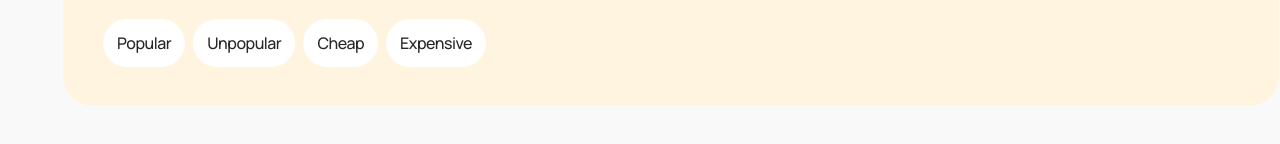
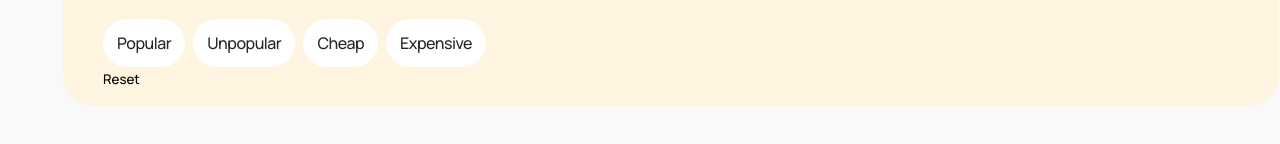
Before and after one commit to AlexandraKhalimon/pet-love-app, a Next.js app: page /notices in a window 1280 px wide. Shown: the part 414-558 px from the top of the page. Built offline with nearby package versions, Linux system fonts and the light colour scheme; no server answers.

Commit message:
feat(notices-filters): implement reset filters button

```diff
--- a/components/NoticesFilters/NoticesFilters.tsx
+++ b/components/NoticesFilters/NoticesFilters.tsx
@@ -41,7 +41,7 @@ export default function NoticesFilters({
   types,
   locations,
 }: Props) {
-  const { register, control, setValue } = useForm<FiltersFormValues>({
+  const { register, control, setValue, reset } = useForm<FiltersFormValues>({
     defaultValues: {
       category: null,
       sex: null,
@@ -79,6 +79,15 @@ export default function NoticesFilters({
     control,
     name: "notice",
   });
+
+  const resetFilters = () =>
+    reset({
+      category: null,
+      sex: null,
+      species: null,
+      location: null,
+      notice: "",
+    });
 
   const searchIcon = () => {
     return (
@@ -359,6 +368,9 @@ export default function NoticesFilters({
           </span>
         </label>
       </div>
+      <button type="button" onClick={resetFilters} className={css.resetBtn}>
+        Reset
+      </button>
     </form>
   );
 }
```
